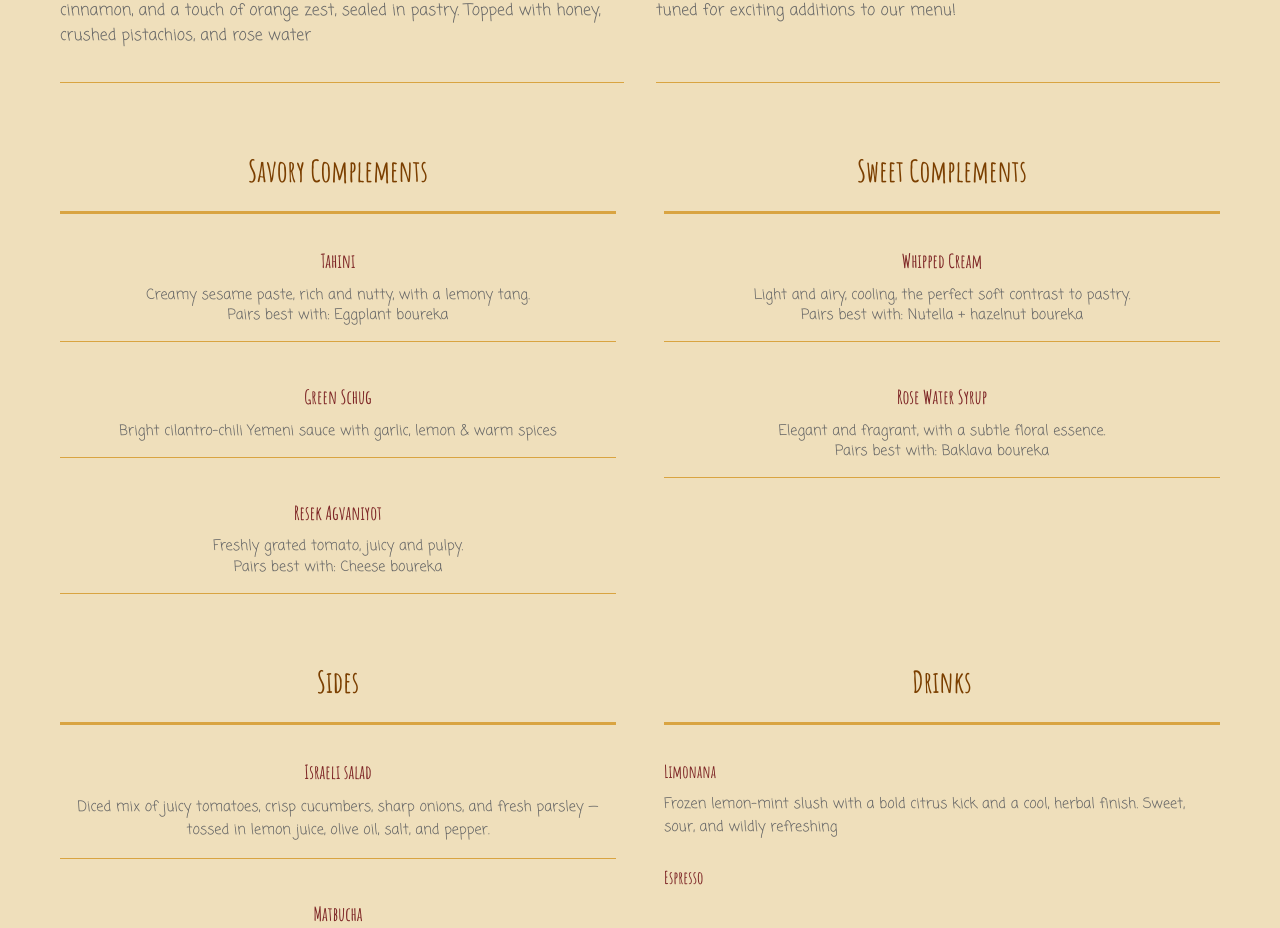
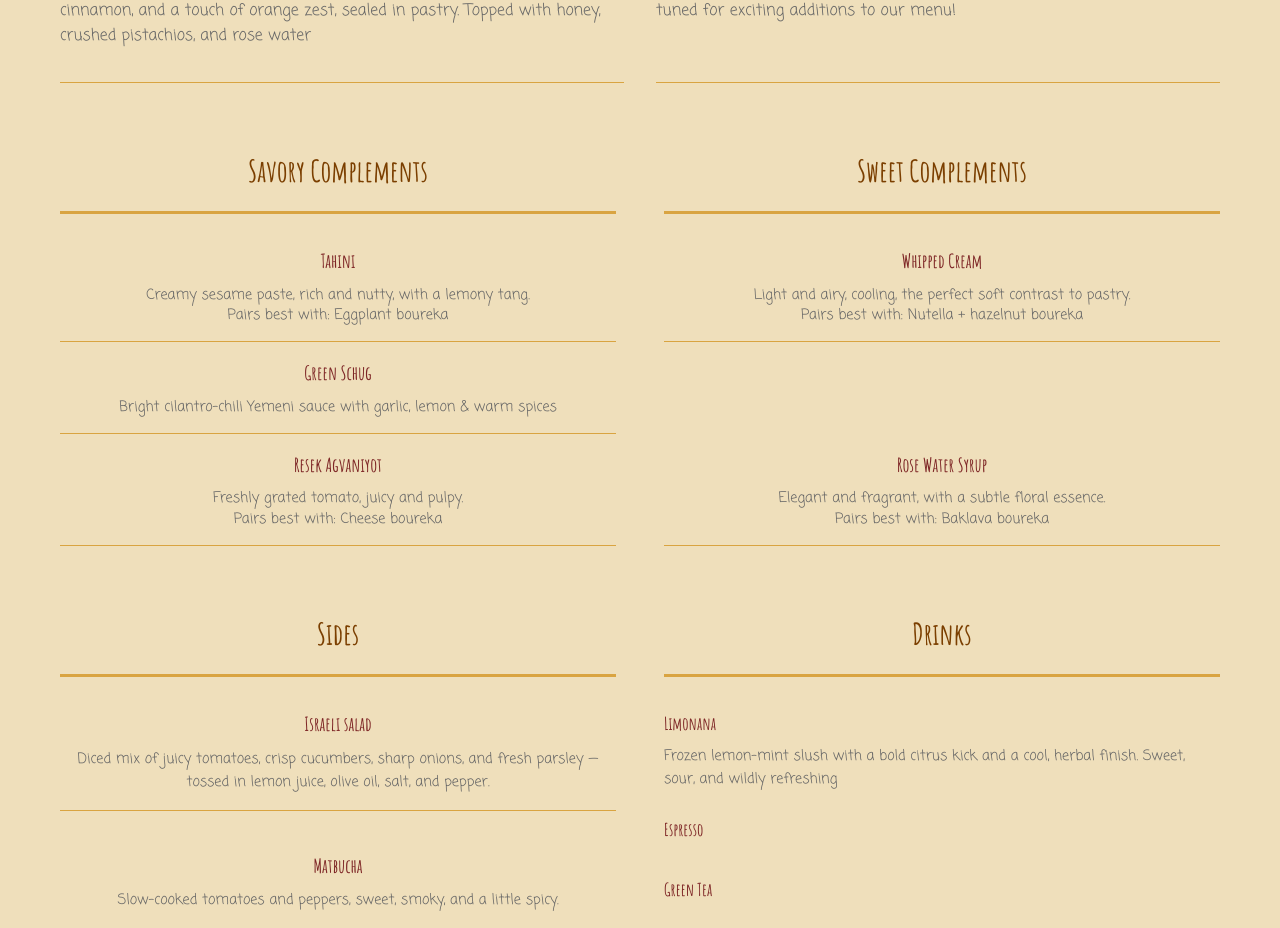
Before and after one commit to yarinkeren1/bomale-website, a React (Create React App) app: page /menu in a window 1280 px wide. Shown: the part 829-1757 px from the top of the page. Built offline with nearby package versions, Linux system fonts and the light colour scheme; the HTML template or start-up script is replaced by a standard one; a web font is replaced by a local one.

Commit message:
Align bottom lines of savory and sweet complements sections using flexbox

```diff
--- a/src/App.css
+++ b/src/App.css
@@ -419,6 +419,21 @@
     grid-template-columns: 1fr 1fr;
     gap: 3rem;
     text-align: center;
+    align-items: start;
+}
+
+.savory-complements,
+.sweet-complements {
+    display: flex;
+    flex-direction: column;
+    height: 100%;
+}
+
+.complements-list {
+    flex: 1;
+    display: flex;
+    flex-direction: column;
+    justify-content: space-between;
 }
 
 .savory-complements h3,
@@ -431,11 +446,6 @@
     font-size: 1.875rem;
 }
 
-.complements-list {
-    display: flex;
-    flex-direction: column;
-    gap: 1.5rem;
-}
 
 .complement-item {
     color: var(--text-dark);
```
